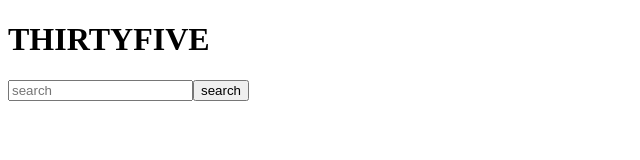
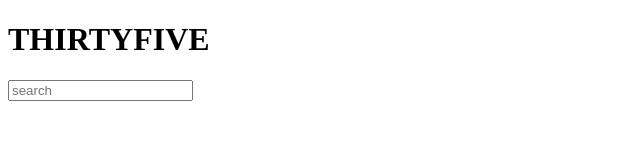
Before and after one commit to mikeisfake/thirtyfive, a React (Create React App) app in the folder thirtyfive/: page / in a window 1280 px wide. Shown: the top 160 px of the page, without its empty margins (0-640 px from the left). Built offline with nearby package versions, Linux system fonts and the light colour scheme.

Commit message:
create separate search results container

```diff
--- a/thirtyfive/src/components/SearchForm.js
+++ b/thirtyfive/src/components/SearchForm.js
@@ -6,7 +6,6 @@ const SearchForm = props => {
     <div>
       <form onSubmit={props.onSubmit}>
         <input type="text" value={props.query} placeholder="search" onChange={props.onChange}/>
-        <input type="submit" value="search"/>
       </form>
     </div>
   )
--- a/thirtyfive/src/containers/NavContainer.js
+++ b/thirtyfive/src/containers/NavContainer.js
@@ -2,6 +2,7 @@ import React, { Component } from 'react';
 import SearchForm from '../components/SearchForm'
 import Title from '../components/Title'
 import MovieResult from '../components/MovieResult'
+import SearchResultsContainer from './SearchResultsContainer'
 
 
 class NavContainer extends Component {
@@ -46,7 +47,7 @@ class NavContainer extends Component {
       <div>
         <Title />
         <SearchForm onChange={this.handleOnChange} onSubmit={this.handleOnSubmit} query={this.state.query}/>
-        {this.state.searchResults.length > 0 && this.renderResults()}
+        <SearchResultsContainer results={this.state.searchResults} render={this.renderResults} />
       </div>
     )
   }
--- a/thirtyfive/src/containers/SearchResultsContainer.js
+++ b/thirtyfive/src/containers/SearchResultsContainer.js
@@ -0,0 +1,11 @@
+import React from 'react'
+
+const SearchResultsContainer = props => {
+    return(
+    <div>
+      {props.results.length > 0 && props.render()}
+    </div>
+    )
+
+}
+export default SearchResultsContainer
```
Also changed, not shown: 1 other file (tests, documents, lock files or other folders).
